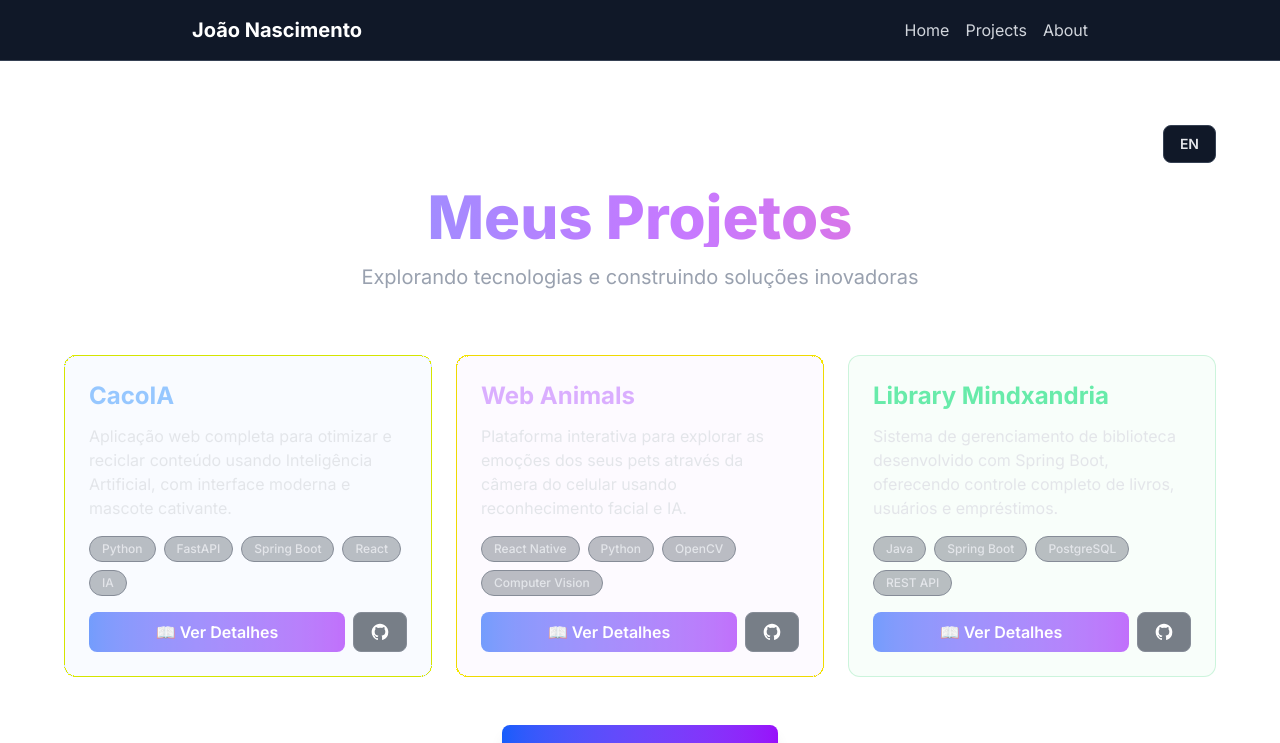
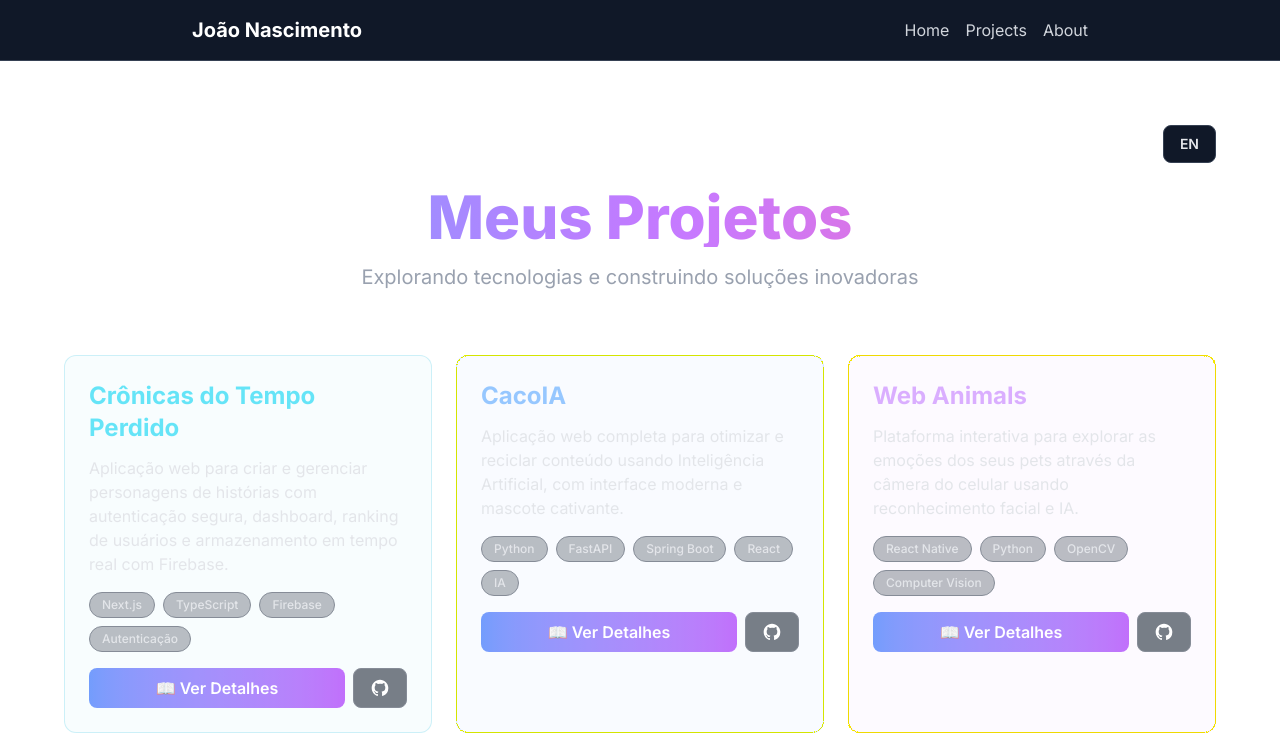
Before and after one commit to joaonascimentooo/portfolio, a Next.js app: page /projetos in a window 1280 px wide. Shown: the top 743 px of the page. Built offline with nearby package versions, Linux system fonts and the light colour scheme.

Commit message:
feat: add Crônicas do Tempo Perdido project details and integrate into ProjetosPage

```diff
--- a/src/app/projetos/[id]/page.tsx
+++ b/src/app/projetos/[id]/page.tsx
@@ -13,6 +13,25 @@ export default function ProjetoDetalhePage() {
 
   const projectsData = {
     pt: {
+      "cronicas-do-tempo-perdido": {
+        name: "Crônicas do Tempo Perdido",
+        fullDesc: "Crônicas do Tempo Perdido é uma aplicação web inovadora para criar e gerenciar personagens de histórias com autenticação segura. A plataforma oferece um dashboard completo, sistema de ranking de usuários para incentivar criatividade, e armazenamento de dados em tempo real com Firebase. Construída com Next.js, TypeScript e Firebase, a aplicação oferece uma experiência fluida e responsiva para escritores e entusiastas de histórias.",
+        features: [
+          "Autenticação segura e gerenciamento de usuários",
+          "Criação e edição de personagens com detalhes completos",
+          "Dashboard personalizado para cada usuário",
+          "Sistema de ranking baseado em contribuições",
+          "Armazenamento em tempo real com Firebase",
+          "Interface intuitiva e responsiva",
+          "Sincronização automática de dados",
+          "Temas personalizáveis"
+        ],
+        tags: ["Next.js", "TypeScript", "Firebase", "Autenticação"],
+        github: "https://github.com/joaonascimentooo/CronicasDoTempoPerdido",
+        demo: "https://cronicas-do-tempo-perdido.vercel.app",
+        video: null,
+        screenshots: []
+      },
       cacoia: {
         name: "CacoIA",
         fullDesc: "CacoIA é uma aplicação web completa desenvolvida para otimizar e reciclar conteúdo usando o poder da Inteligência Artificial. O projeto conta com um backend robusto em Spring Boot e FastAPI, frontend moderno em React, e integração com modelos de IA para geração e otimização de conteúdo. O mascote cativante torna a experiência amigável para todas as idades.",
@@ -142,6 +161,25 @@ export default function ProjetoDetalhePage() {
       }
     },
     en: {
+      "cronicas-do-tempo-perdido": {
+        name: "Crônicas do Tempo Perdido",
+        fullDesc: "Crônicas do Tempo Perdido is an innovative web application to create and manage story characters with secure authentication. The platform offers a complete dashboard, user ranking system to encourage creativity, and real-time data storage with Firebase. Built with Next.js, TypeScript, and Firebase, the application delivers a smooth and responsive experience for writers and story enthusiasts.",
+        features: [
+          "Secure authentication and user management",
+          "Character creation and editing with complete details",
+          "Personalized dashboard for each user",
+          "Ranking system based on contributions",
+          "Real-time storage with Firebase",
+          "Intuitive and responsive interface",
+          "Automatic data synchronization",
+          "Customizable themes"
+        ],
+        tags: ["Next.js", "TypeScript", "Firebase", "Authentication"],
+        github: "https://github.com/joaonascimentooo/CronicasDoTempoPerdido",
+        demo: "https://cronicas-do-tempo-perdido.vercel.app",
+        video: null,
+        screenshots: []
+      },
       cacoia: {
         name: "CacoIA",
         fullDesc: "CacoIA is a complete web application developed to optimize and recycle content using the power of Artificial Intelligence. The project features a robust backend in Spring Boot and FastAPI, modern React frontend, and integration with AI models for content generation and optimization. The captivating mascot makes the experience friendly for all ages.",
--- a/src/app/projetos/page.tsx
+++ b/src/app/projetos/page.tsx
@@ -15,6 +15,14 @@ export default function ProjetosPage() {
       viewDetails: "Ver Detalhes",
       allProjects: "Ver Todos no GitHub",
       projects: [
+        {
+          id: "cronicas-do-tempo-perdido",
+          name: "Crônicas do Tempo Perdido",
+          desc: "Aplicação web para criar e gerenciar personagens de histórias com autenticação segura, dashboard, ranking de usuários e armazenamento em tempo real com Firebase.",
+          tags: ["Next.js", "TypeScript", "Firebase", "Autenticação"],
+          github: "https://github.com/joaonascimentooo/CronicasDoTempoPerdido",
+          color: "cyan"
+        },
         {
           id: "cacoia",
           name: "CacoIA",
@@ -50,6 +58,14 @@ export default function ProjetosPage() {
       viewDetails: "View Details",
       allProjects: "View All on GitHub",
       projects: [
+        {
+          id: "cronicas-do-tempo-perdido",
+          name: "Crônicas do Tempo Perdido",
+          desc: "Web application to create and manage story characters with secure authentication, dashboard, user ranking and real-time storage with Firebase.",
+          tags: ["Next.js", "TypeScript", "Firebase", "Authentication"],
+          github: "https://github.com/joaonascimentooo/CronicasDoTempoPerdido",
+          color: "cyan"
+        },
         {
           id: "cacoia",
           name: "CacoIA",
```
